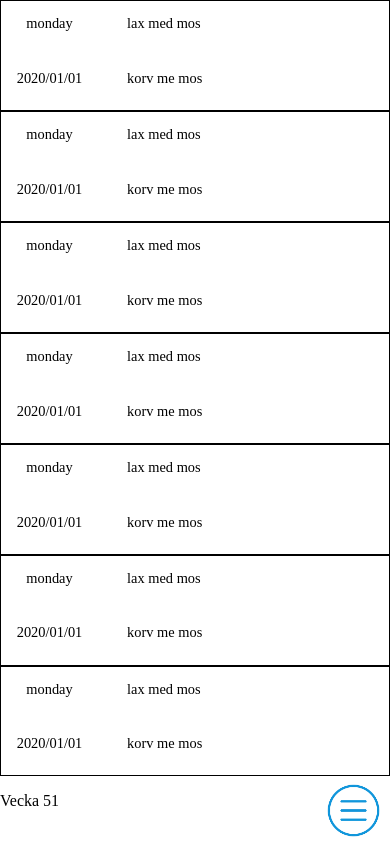
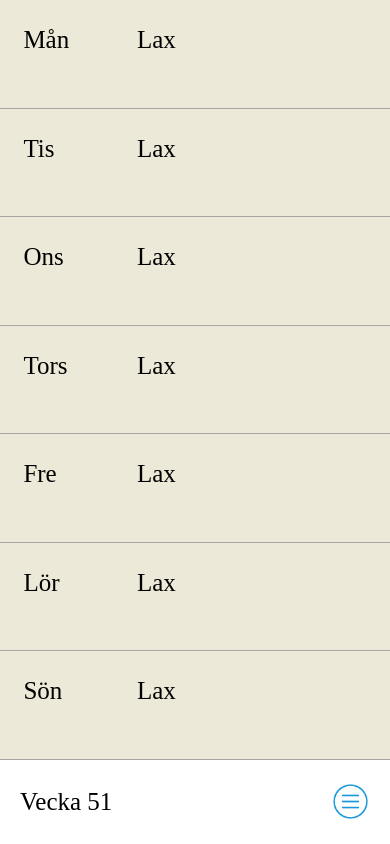
Before and after one commit to omar93/matsedel-apk, a website built with webpack: page src/index.html in a window 390 px wide. Built offline with nearby package versions, Linux system fonts and the light colour scheme.

Commit message:
size height finally complete, now add firebase functions and done

```diff
--- /dev/null
+++ b/src/css/mobile.css
@@ -0,0 +1,48 @@
+@media only screen and (max-width: 1200px) {
+    #container {
+        height: 100vh;
+        width: 100%;
+        display: grid;
+        grid-template-columns: 1fr;
+        grid-template-rows: 9fr 1fr;
+        grid-template-areas:
+        'main'
+        'weeks';
+    }
+    #weeks {
+        grid-template-areas: weeks;
+        border: none;
+        width: 100%;
+        display: flex;
+        flex-direction: row;
+        justify-content: space-between;
+    }
+    #weeks > * {
+        margin: 20px;
+    }
+
+    #main {
+        grid-area: main;
+        border: none;
+        width: 100%;
+        height: 100%;
+        display: flex;
+        flex-direction: column;
+    }
+    #profile {
+        grid-area: main;
+        border: none;
+        z-index: -2;
+    }
+
+    img {
+        width: 10%;
+        float: right;
+        display: flex;
+    }
+
+    food-row {
+        height: 100%;
+        border-bottom: #a8a5a2 1px solid;
+    }
+}
--- a/src/css/style.css
+++ b/src/css/style.css
@@ -1,125 +1,47 @@
-body {
-    margin: 0;
+body {margin: 0;}
+img {
+    display: none;
 }
 
 #container {
+    height: 100vh;
     width: 100%;
     display: grid;
-    grid-template-columns: 15% 60% 20% 5%;
+    grid-template-columns: 15% 50% 20% 15%;
     grid-template-rows: 10% 10% 70% 10%;
     grid-template-areas:
+    '. . . .'
     '. weeks weeks .'
-    '. main  profil .'
-    '. main  profil .'
+    '. main  profile .'
     '. . . .';
 }
 
 #weeks {
     grid-area: weeks;
-    background-color: tomato;
+    border: 1px solid black;
+    width: 100%;
+    display: flex;
+    flex-direction: row;
+    justify-content: space-between;
+    align-items: center;
+    justify-content: center;
+    font-size: 25px;
 }
-img {display: none;}
-#profil {
-    grid-area: profil;
-    background-color: lightskyblue;
-}
-
-#main > div {
-    height: 100%;
+#profile {
+    border: 1px solid black;
+    grid-area: profile;
+    background-color: lightseagreen;
 }
 
 #main {
-    background-color: white;
+    border: 1px solid black;
     grid-area: main;
-    height: 100%;
     display: flex;
     flex-direction: column;
 }
 
-/***********FOOD GRID AREA***********/
-
-.foodGrid {
-    border: 1px solid black;
-    max-height: (100vh-14px);
-    display: grid;
-    grid-template-rows: repeat(2, 50%);
-    grid-template-columns: 10% 90%;
-    grid-template-areas: 'day food' 'date food2';
+food-row {
+    height: 100%;
+    background-color: #ede9d8;
+    border-bottom: #a8a5a2 1px solid;
 }
-
-.foodGrid>* {
-    font-size: 90%;
-}
-
-.dayText {
-    grid-area: day;
-}
-
-.dateText {
-    grid-area: date;
-}
-
-#food {
-    grid-area: food;
-}
-
-#food2 {
-    grid-area: food2;
-}
-
-.dayDate {
-    text-align: center;
-    overflow: hidden;
-}
-
-.foodText {
-    margin-left: 10%;
-}
-
-/***************************/
-
-@media only screen and (max-width: 900px) {
-    #container {
-        display: grid;
-        grid-template-columns: 100%;
-        grid-template-rows: 92% 8%;
-        grid-template-areas: 'main' 'weeks' ;
-    }
-    #weeks {grid-area: weeks;background-color: white;}
-    #main {
-        width: 100%;
-        height: 100%;
-        display: flex;
-        flex-direction: column;
-    }
-
-    #profil {
-        grid-area: main;
-        z-index: -1;
-    }
-    .foodGrid {
-        grid-template-rows: repeat(2, 50%);
-        grid-template-columns: 25% 75%;
-    }
-    .foodText {
-        margin-left: 10%;
-    }
-
-    img {
-        display: block;
-    }
-
-    #settings {
-        position: absolute;
-        left: 83%;
-        top: 92.5%;
-        height: 7%;
-    }
-
-    #exit {
-        position: absolute;
-        left: 83%;
-        top: 92.5%;
-        height: 7%;
-    }
-}
--- a/src/index.html
+++ b/src/index.html
@@ -5,22 +5,23 @@
     <title>Matsedel</title>
     <link rel="shortcut icon" href="./images/favicon.png">
     <link rel="stylesheet" href="./css/style.css">
-    <meta name="viewport" content="width=device-width,heig,initial-scale=1.0">
+    <link rel="stylesheet" href="./css/mobile.css">
+    <meta name="viewport" content="width=device-width,initial-scale=1.0">
     <meta charset="utf-8">
 </head>
 
 <body>
 
-    <div id="container">
+    <div id="container" class="view">
 
         <div id="main"></div>
 
-        <div id="profil">
-            <img src="./images/exit.png" id="exit">
+        <div id="profile">
+            Empty food choice div
         </div>
 
         <div id="weeks">
-            <p>Vecka 51</p>
+            <span>Vecka 51</span>
             <img src="./images/button.png" id="settings">
         </div>
 
--- a/src/js/app.js
+++ b/src/js/app.js
@@ -1,5 +1,14 @@
-// require('./firebaseInit')
-// require('./food')
-// require('./food2')
+//require('./firebaseInit')
+require('./food')
 require('./factory')
 require('./view')
+
+// let week = require('week')
+
+// let date = new Date()
+// let year = date.getFullYear()
+// let month = date.getMonth()
+// let day = date.getDay()
+// let datum = `${year}/${month}/${day}`
+
+// console.log(week())
--- a/src/js/factory.js
+++ b/src/js/factory.js
@@ -1,68 +1,15 @@
+// sets the container height to the display height after changing size
+window.addEventListener('resize', e => setWindowSize)
+function setWindowSize() {
+    let windowHeigth = document.documentElement.clientHeight
+    let container = document.getElementById('container')
+    container.style.height = (windowHeigth)+'px'
+}
+setWindowSize() //calls it because of a delay on phone is it waits for the listener
+
+let days = ['Mån','Tis','Ons','Tors','Fre','Lör','Sön']
 for (let i = 0; i < 7; i++) {
-    let div = document.createElement('div')
-
-    div.classList.add('inside')
-    div.classList.add('foodGrid')
-
-    let day = document.createElement('p')
-    day.classList.add('dayText')
-    day.classList.add('dayDate')
-    day.textContent = 'monday'
-
-    let date = document.createElement('p')
-    date.classList.add('dateText')
-    date.classList.add('dayDate')
-    date.textContent = '2020/01/01'
-
-    let food = document.createElement('p')
-    food.setAttribute('id', 'food')
-    food.classList.add('foodText')
-    food.textContent = 'lax med mos'
-
-    let food2 = document.createElement('p')
-    food2.setAttribute('id', 'food2')
-    food2.classList.add('foodText')
-    food2.textContent = 'korv me mos'
-
-    div.appendChild(day)
-    div.appendChild(date)
-    div.appendChild(food)
-    div.appendChild(food2)
-
-    document.querySelector('#main').appendChild(div)
+    let foodRow = document.createElement('food-row')
+    foodRow.setAttribute('day', days[i])
+    document.querySelector('#main').appendChild(foodRow)
 }
-
-
-let windowHeigth = document.documentElement.clientHeight
-
-let container = document.getElementById('container')
-
-container.style.height = (windowHeigth)+'px'
-
-
-/*
-    let div = document.createElement('div')
-    div.classList.add('inside')
-    div.classList.add('foodGrid')
-
-    let day = document.createElement('p')
-    day.classList.add('dayText')
-    day.classList.add('dayDate')
-    day.textContent = 'monday'
-
-    let date = document.createElement('p')
-    date.classList.add('dateText')
-    date.classList.add('dayDate')
-    date.textContent = '2020/01/01'
-
-    let food = document.createElement('p')
-    food.setAttribute('id', 'food')
-    food.classList.add('foodText')
-    food.textContent = 'lax med mos'
-
-    let food2 = document.createElement('p')
-    food2.setAttribute('id', 'food2')
-    food2.classList.add('foodText')
-    food2.textContent = 'korv me mos'
-
-*/
--- a/src/js/food.js
+++ b/src/js/food.js
@@ -3,42 +3,40 @@ template.innerHTML = `
 <!--Start Message grid and layout-->
 <style>
   :host {
-    background-color:gold;
-    border: 1px solid black;
-    font-size: 120%;
     display: grid;
-    grid-template-rows: repeat(2, 50%);
-    grid-template-columns: 10% 90%;
+    grid-template-rows: 1fr 1fr;
+    grid-template-columns: 3fr 7fr;
     grid-template-areas:
     'day food'
-    'date food2';
+    'day food'
 }
-#day {grid-area: day;}
-#date {grid-area: date;}
-#food {grid-area: food;}
-#food2 {grid-area: food2;}
-
-.dayDate {
-  text-align: center;
-  overflow: hidden;
+#food {
+  grid-area:food;
+  margin-left:20px;
+}
+#day {
+  grid-area: day;
+  margin-left:20%;
 }
 
-.foodText {
-  margin-left: 10%;
+.text {
+  font-size: 25px;
+  line-height: 30px;
 }
 
 </style>
 <!--End Message grid and layout-->
 
+<p id="day" class="text">
+  <span>mån</span>
+</p>
 
-                <p id="day" class="dayText dayDate">måndag</p>
-                <p id="date" class="dateText dayDate">33</p>
-                <p id="food" class="foodText">mat1</p>
-                <p id="food2" class="foodText">mat2</p>
-
+<p id="food" class="text">
+  <span>Lax</span>
+</p>
 
 `
-class FoodSearch extends window.HTMLElement {
+class FoodRow extends window.HTMLElement {
   constructor() {
     super()
     this.attachShadow({ mode: 'open' })
@@ -60,11 +58,10 @@ class FoodSearch extends window.HTMLElement {
   }
 
   connectedCallback() {
-    this._date.textContent = this._dateString()
+    // this._date.textContent = this._dateString()
   }
 
   disconnectedCallback() {
-    // console.log('mat borttagen')
   }
 
   _dateString() {
@@ -76,5 +73,5 @@ class FoodSearch extends window.HTMLElement {
   }
 }
 
-window.customElements.define('food-search', FoodSearch)
-module.exports = FoodSearch
+window.customElements.define('food-row', FoodRow)
+module.exports = FoodRow
--- a/src/js/view.js
+++ b/src/js/view.js
@@ -1,18 +1,12 @@
 let settingsBtn = document.querySelector('#settings')
+let profile = document.querySelector('#profile')
+let expanded = false
 
-settingsBtn.addEventListener('click', e=> {
-    let foodView = document.getElementById('main')
-    let profileView = document.getElementById('profil')
-    profileView.style.zIndex = 1
-    foodView.style.zIndex = -1
+settingsBtn.addEventListener('click', e => {
+    if(!expanded) {
+        profile.style.zIndex = 2
+    } else {
+        profile.style.zIndex = -2
+    }
+    expanded = !expanded
 })
-
-let exitBtn = document.querySelector('#exit')
-
-exitBtn.addEventListener('click', e=> {
-    let foodView = document.getElementById('main')
-    let profileView = document.getElementById('profil')
-    profileView.style.zIndex = -1
-    foodView.style.zIndex = 1
-    settingsBtn.style.zIndex -2
-})
```
Also changed, not shown: src/js/food2.js (deleted, +0 -67 lines).
